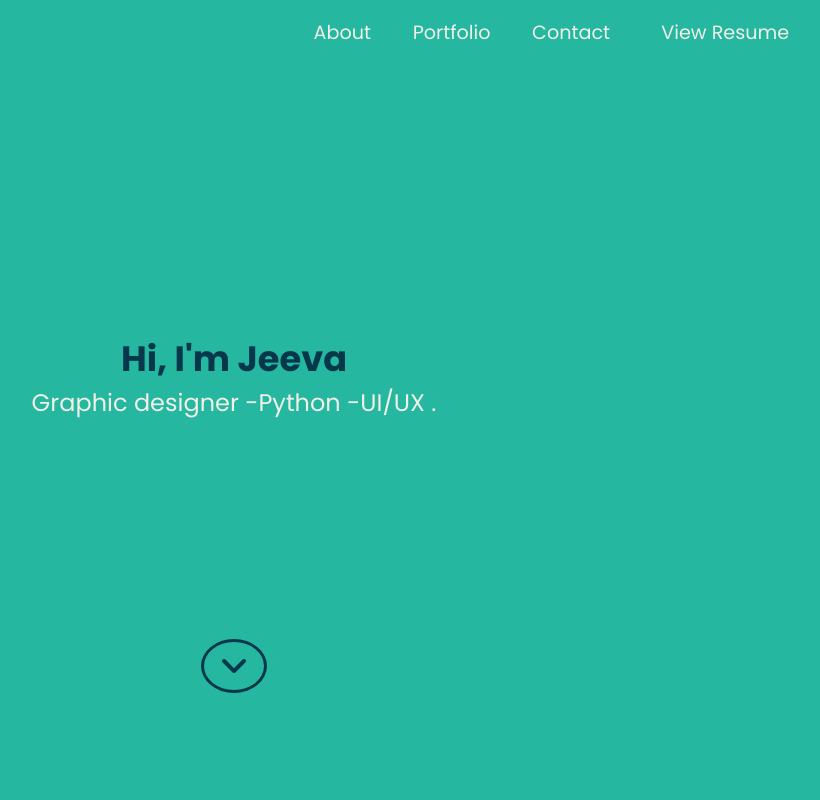
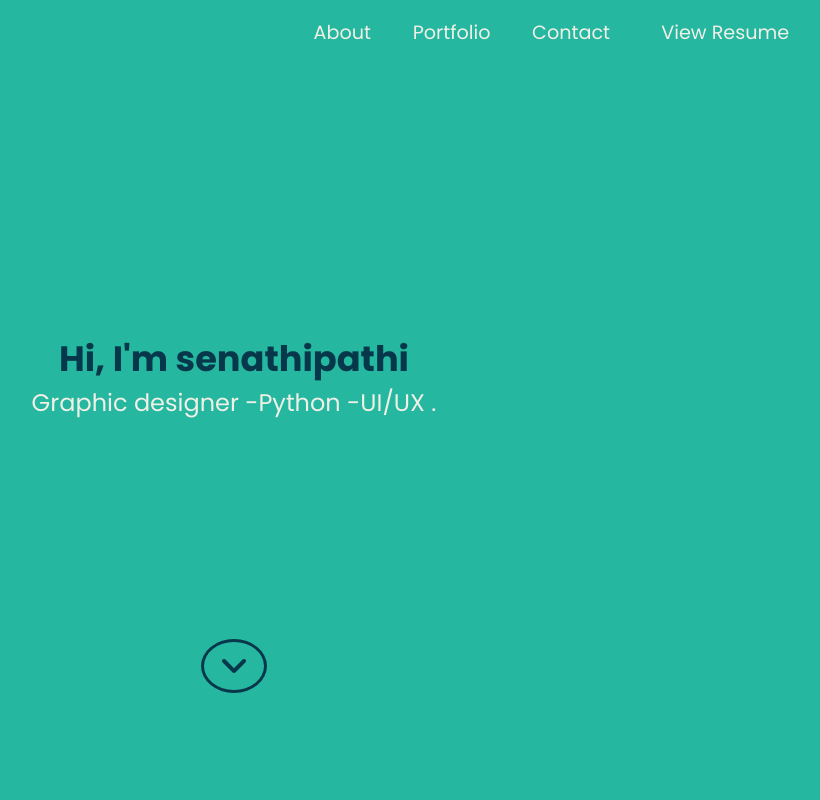
Before and after one commit to JeevaRathinamB/port, a plain HTML site: page index.html in a window 1280 px wide. Shown: the top 800 px of the page, without its empty margins (406-1226 px from the left). Drawn offline with nearby package versions, Linux system fonts and the light colour scheme; a script that the page names is missing.

Commit message:
Update index.html

```diff
--- a/index.html
+++ b/index.html
@@ -32,7 +32,7 @@
     </section>
     <div class="home-content" id="home-page">
       <div class="name">
-        <h1>Hi, I'm Jeeva</h1>
+        <h1>Hi, I'm senathipathi</h1>
         <p>Graphic designer -Python -UI/UX .</p>
       </div>
       <div class="angle-down-icon">
```
